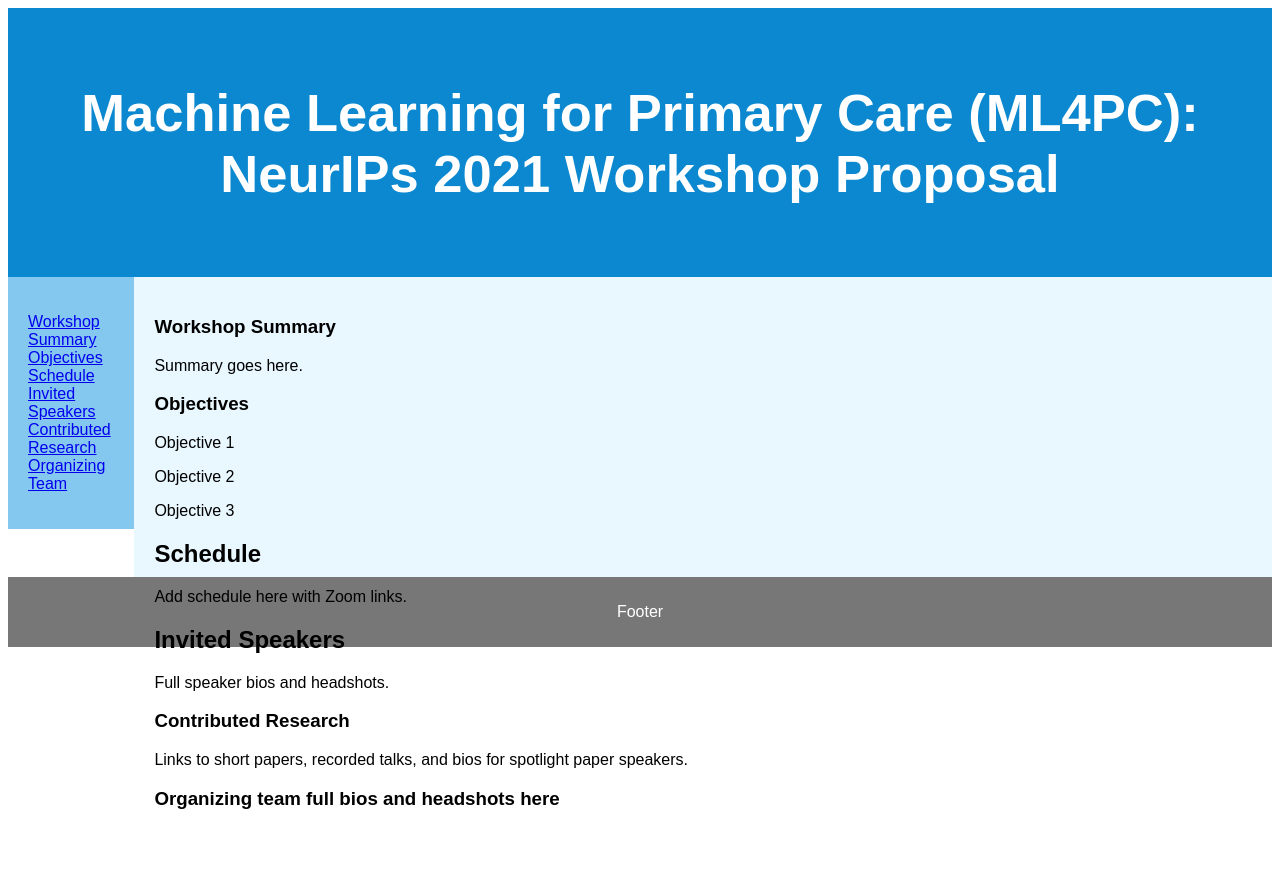
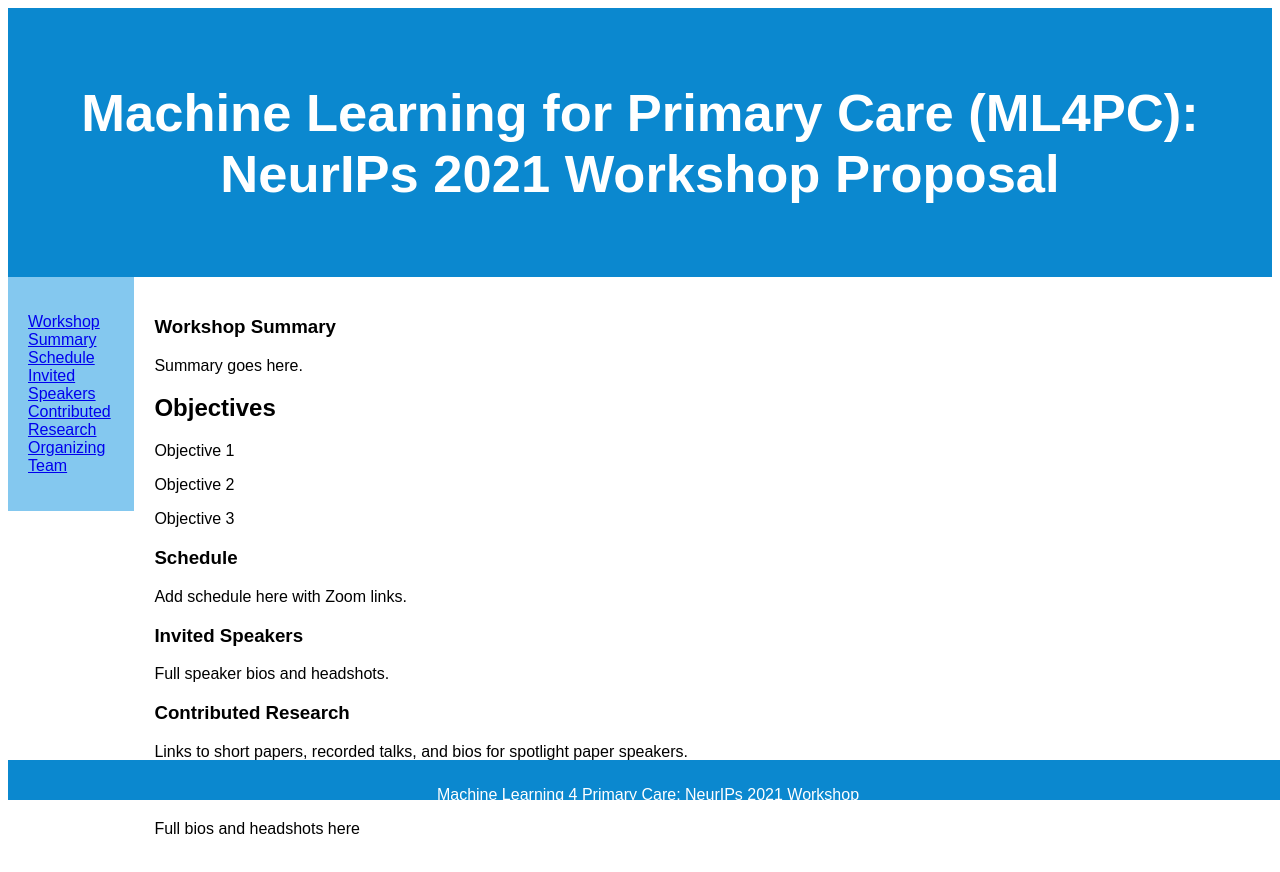
Before and after one commit to ml4pc/ml4pc.github.io, a plain HTML site: page index.html in a window 1280 px wide. Before the commit the page ends 810 px from the top, so only its background shows below. Drawn offline with Linux system fonts and the light colour scheme.

Commit message:
Update index.html

```diff
--- a/index.html
+++ b/index.html
@@ -41,8 +41,8 @@ article {
   float: left;
   padding: 20px;
   width: 90%;
-  background-color: #E9F7FF;
-  height: 300px; /* only for demonstration, should be removed */
+  background-color: #FFFFFF; /* white */
+  /*height: 300px;  only for demonstration, should be removed */
 }
 
 /* Clear floats after the columns */
@@ -54,7 +54,11 @@ section::after {
 
 /* Style the footer */
 footer {
-  background-color: #777;
+  position: absolute;
+  bottom: 0;
+  width: 100%;
+  height: 2.5rem;
+  background-color: #0B88CF;
   padding: 10px;
   text-align: center;
   color: white;
@@ -80,7 +84,6 @@ footer {
   <nav>
     <ul>
       <a href="#Summary"> Workshop Summary</a>
-      <a href="#Objectives"> Objectives </a>
       <a href="#Schedule" > Schedule</a>
       <a href="#Speakers" > Invited Speakers</a>
       <a href="#Contributed" > Contributed Research </a>
@@ -91,35 +94,34 @@ footer {
   <article>
 
     <a id="Summary">
-    <h1>Workshop Summary</h1>
+    <h3>Workshop Summary</h3>
     <p> Summary goes here. </p>
 
-
-    <a id="Objectives">
-    <h1>Objectives</h1>
+    <h2>Objectives</h2>
     <p> Objective 1</p>
     <p>Objective 2</p>
     <p>Objective 3</p>
-    </a>
+
 
 
      <a id="Schedule" >
-     <h2>Schedule</h2>
+     <h3>Schedule</h3>
      <p> Add schedule here with Zoom links. </p>
      </a>
 
      <a id="Speakers" >
-     <h2>Invited Speakers</h2>
+     <h3>Invited Speakers</h3>
      <p> Full speaker bios and headshots. </p>
      </a>
 
      <a id="Contributed" >
-     <h1>Contributed Research</h1>
+     <h3>Contributed Research</h3>
      <p> Links to short papers, recorded talks, and bios for spotlight paper speakers. </p>
      </a>
 
       <a id="Organizers">
-      <h1> Organizing team full bios and headshots here </h1>
+      <h3> Organizing team </h3>
+        <p> Full bios and headshots here </p>
      </a>
 
   </article>
@@ -127,7 +129,7 @@ footer {
 
 
 <footer>
-  <p>Footer</p>
+  <p>Machine Learning 4 Primary Care: NeurIPs 2021 Workshop</p>
 </footer>
 
 </body>
```
